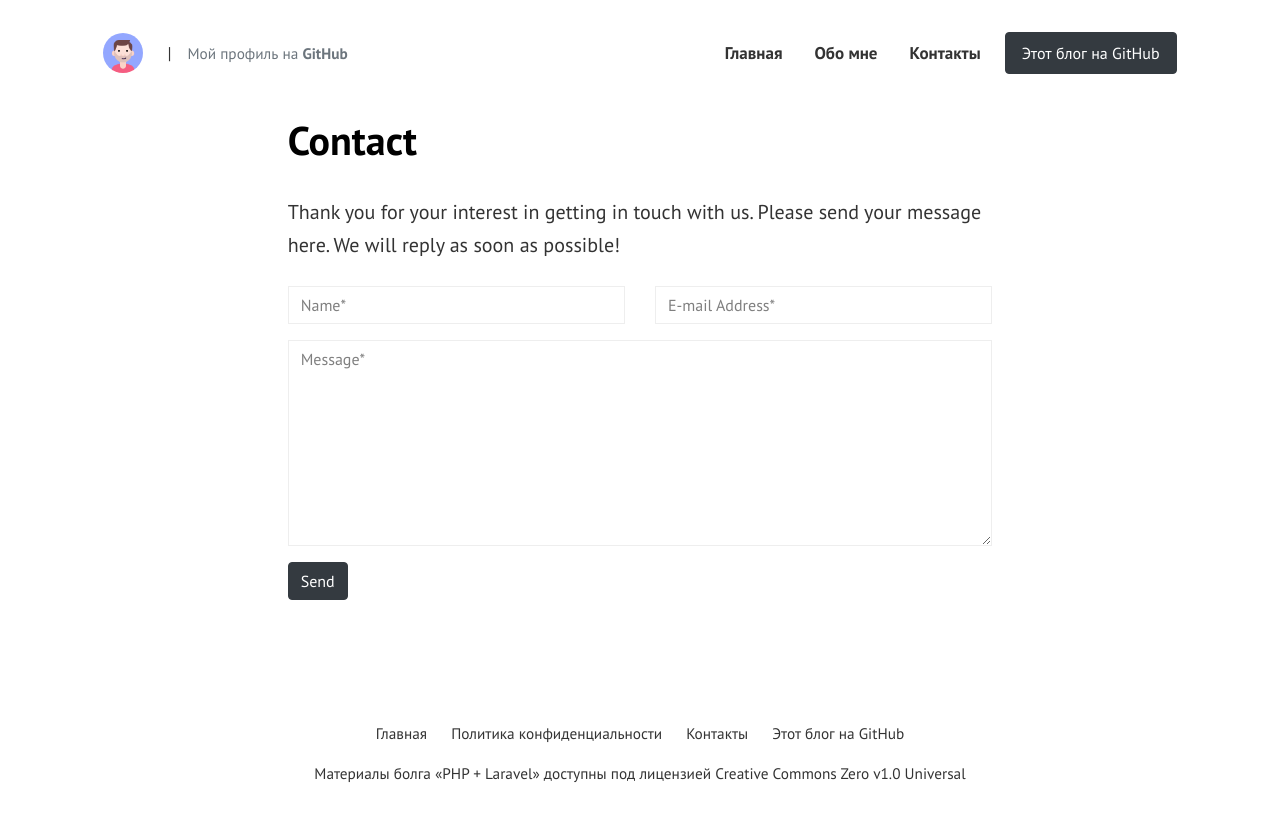
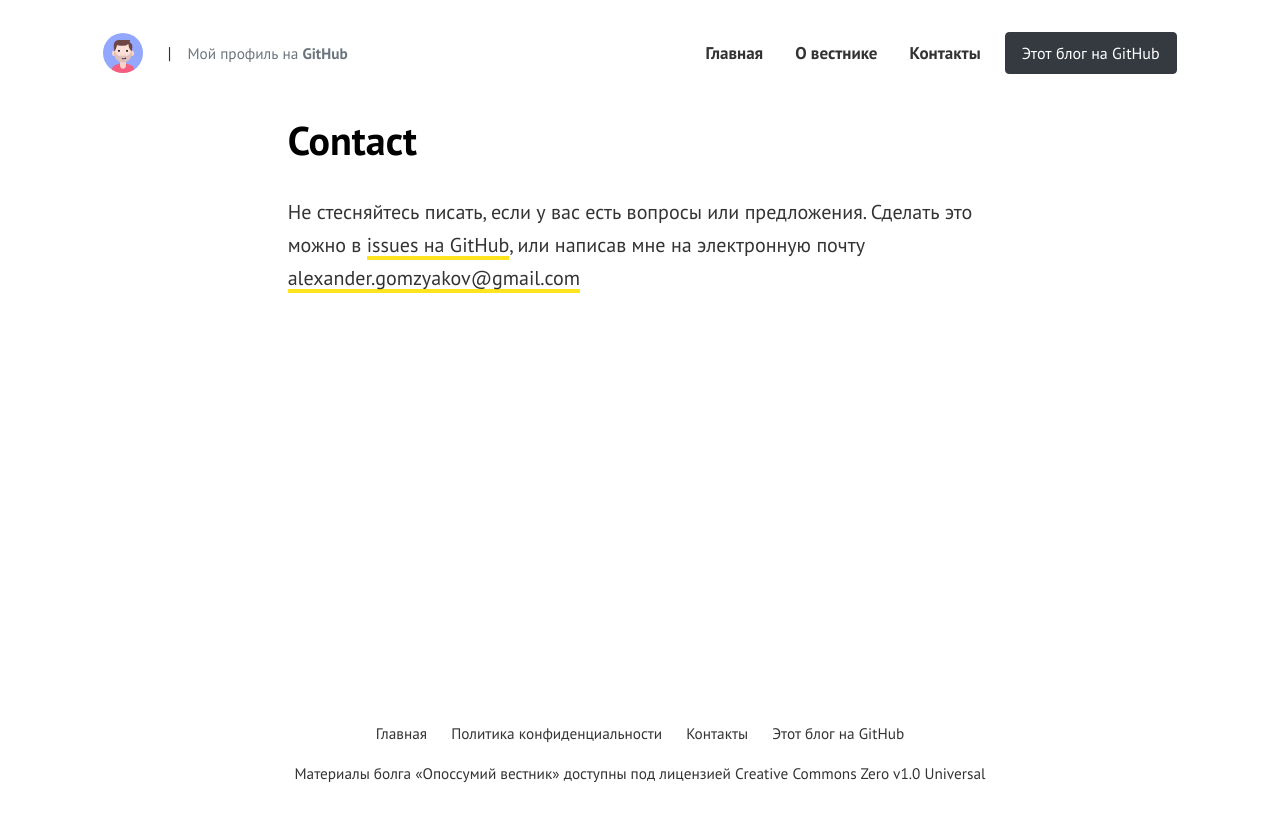
Before and after one commit to unicorn-duck/unicorn-duck.github.io, a Jekyll site: the page built from pages/contact.md, in a window 1280 px wide. Shown: the top 822 px of the page. Built offline with Jekyll 4.4.1, drawn with Linux system fonts in a browser that asks for light colours.

Commit message:
Some fixes

```diff
--- a/_config.yml
+++ b/_config.yml
@@ -1,9 +1,9 @@
-title: "PHP + Laravel"
+title: "Опоссумий вестник"
 email: alexander.gomzyakov@gmail.com
 timezone: UTC
 baseurl: "/"
 permalink: "/:title/"
-author: gomzyakov
+author: mi_marimoon
 paginate: 30
 disqus: 'gomzyakov'
 locale: ru_ru
--- a/_data/menus.yml
+++ b/_data/menus.yml
@@ -4,14 +4,14 @@ topmenu:
 - title: Главная
   url: ""
 
-- title: Обо мне
+- title: О вестнике
   url: "about/"
 
 - title: Контакты
   url: "contact/"
 
 - title: Этот блог на GitHub
-  url: https://github.com/gomzyakov/gomzyakov.github.io
+  url: https://github.com/gomzyakov/opossums-herald
   class: "ml-2 btn btn-dark text-white px-3"
   external: true
 
@@ -28,5 +28,5 @@ footermenu:
   url: "contact/"
 
 - title: Этот блог на GitHub
-  url: https://github.com/gomzyakov/gomzyakov.github.io
+  url: https://github.com/gomzyakov/opossums-herald
   external: true
--- a/pages/contact.html
+++ /dev/null
@@ -1,20 +0,0 @@
----
-layout: page
-title: Contact
-permalink: "/contact/"
-comments: false
----
-
-<form action="https://formspree.io/{{site.email}}" method="POST">
-<p class="mb-4">Thank you for your interest in getting in touch with us. Please send your message here. We will reply as soon as possible!</p>
-<div class="form-group row">
-<div class="col-md-6">
-<input class="form-control" type="text" name="name" placeholder="Name*" required>
-</div>
-<div class="col-md-6">
-<input class="form-control" type="email" name="_replyto" placeholder="E-mail Address*" required>
-</div>
-</div>
-<textarea rows="8" class="form-control mb-3" name="message" placeholder="Message*" required></textarea>
-<input class="btn btn-dark" type="submit" value="Send">
-</form>
--- /dev/null
+++ b/pages/contact.md
@@ -0,0 +1,8 @@
+---
+layout: page
+title: Contact
+permalink: "/contact/"
+comments: false
+---
+
+Не стесняйтесь писать, если у вас есть вопросы или предложения. Сделать это можно в [issues на GitHub](https://github.com/gomzyakov/opossums-herald/issues), или написав мне на электронную почту [alexander.gomzyakov@gmail.com](mailto:alexander.gomzyakov@gmail.com)
```
Also changed, not shown: _posts/2019-01-12-is-intelligence-enough.md (+1 -1 lines), _posts/2023-02-02-urgent-materials.md (+7 -0 lines), pages/about.md (+2 -6 lines).
